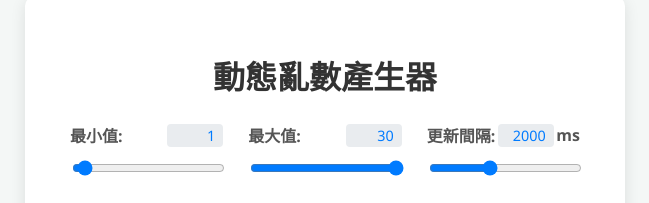
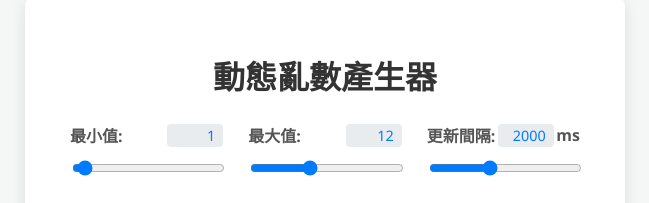
Before and after one commit to eddie181/dynamicRandomNumbers, a plain HTML site: page index.html in a window 1280 px wide. Shown: the part 126-329 px from the top of the page, without its empty margins (315-964 px from the left). Drawn offline with Linux system fonts and the light colour scheme.

Commit message:
max value 改12

```diff
--- a/index.html
+++ b/index.html
@@ -20,8 +20,8 @@
             </div>
             <!-- 最大值 Slider -->
             <div class="range-setting">
-                <label for="max-val">最大值: <span id="max-val-display">30</span></label>
-                <input type="range" id="max-val" min="1" max="30" value="30" step="1">
+                <label for="max-val">最大值: <span id="max-val-display">12</span></label>
+                <input type="range" id="max-val" min="1" max="30" value="12" step="1">
             </div>
 
             <!-- 更新間隔 Slider -->
```
Also changed, not shown: 1 other file.
